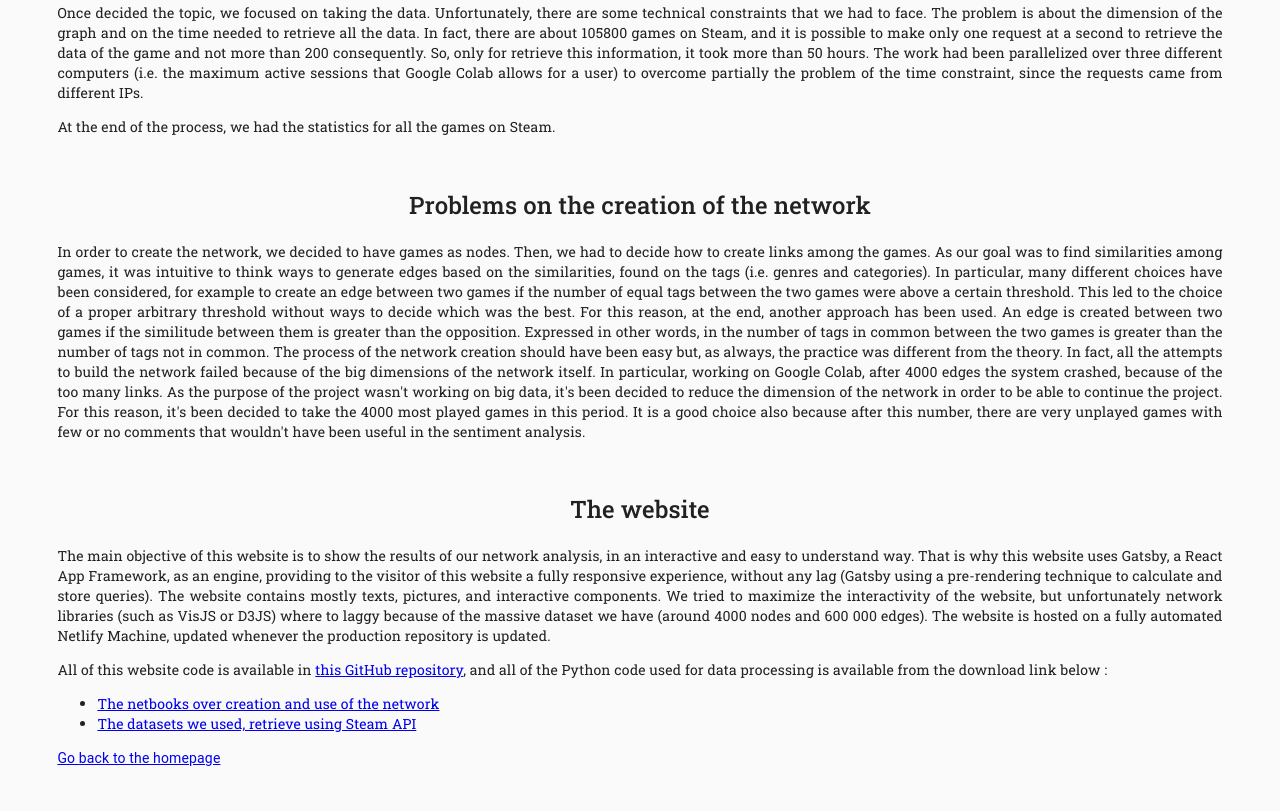
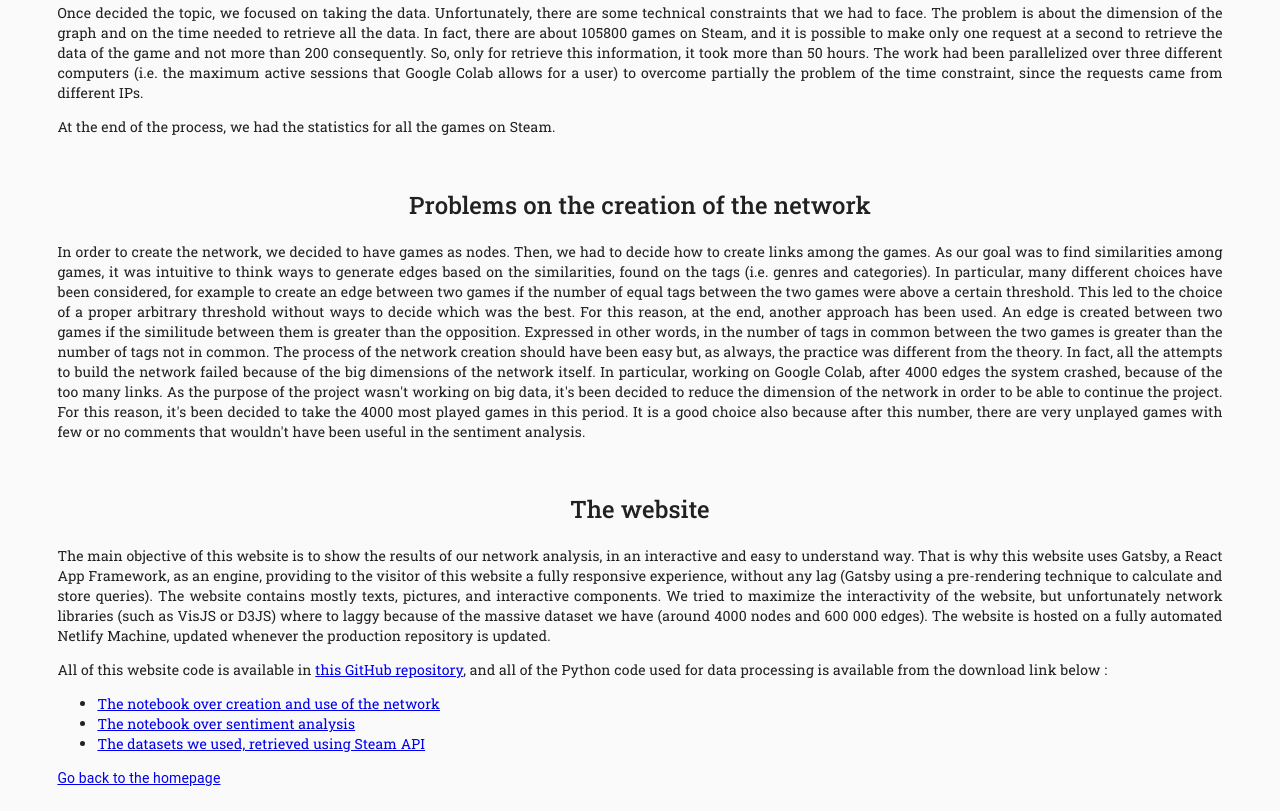
Before and after one commit to Baitoven/Social-Graph-Project, a Gatsby site: page /page3 in a window 1280 px wide. Shown: the part 303-1114 px from the top of the page. Built offline with nearby package versions, Linux system fonts and the light colour scheme; Gatsby itself is replaced by a stand-in of ours.

Commit message:
changed links to notebooks to links to collab

```diff
--- a/src/pages/page3.tsx
+++ b/src/pages/page3.tsx
@@ -23,8 +23,9 @@ export default function Page3(props: TProps) {
       <p>All of this website code is available in <a href="https://github.com/Baitoven/Social-Graph-Project">this GitHub repository</a>, and all of the Python code used for data processing is available from the download link below :</p>
 
       <ul>
-        <li><a href={"notebooks.zip"} download>The netbooks over creation and use of the network</a></li>
-        <li><a href="https://drive.google.com/file/d/1Npeslwxk8MOX6ZJRCkX6KH7p_291jMXI/view?usp=sharing">The datasets we used, retrieve using Steam API</a></li>
+        <li><a href="https://colab.research.google.com/drive/10G5YivIR2-3_cTwpsidr1Mk_jJmSnENn?usp=sharing">The notebook over creation and use of the network</a></li>
+        <li><a href="https://colab.research.google.com/drive/1YOMsTXcJzG0or0sQ9uzWfjOitZChVfzd?usp=sharing">The notebook over sentiment analysis</a></li>
+        <li><a href="https://drive.google.com/file/d/1Npeslwxk8MOX6ZJRCkX6KH7p_291jMXI/view?usp=sharing">The datasets we used, retrieved using Steam API</a></li>
       </ul>
       <Link to="/">Go back to the homepage</Link>
     </Layout>
```
